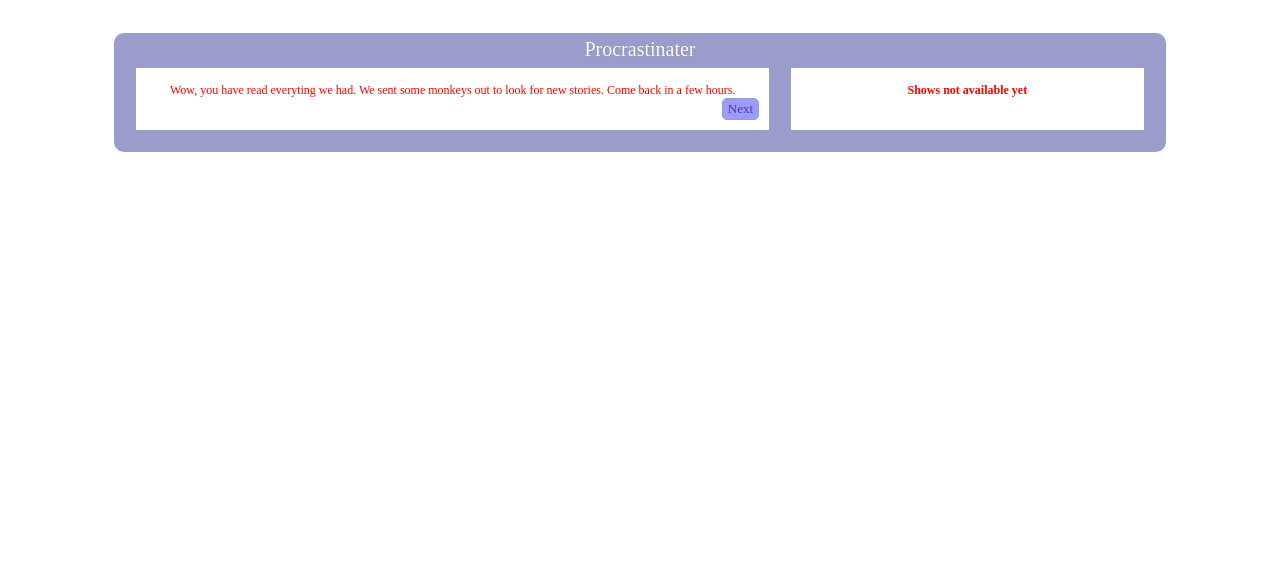
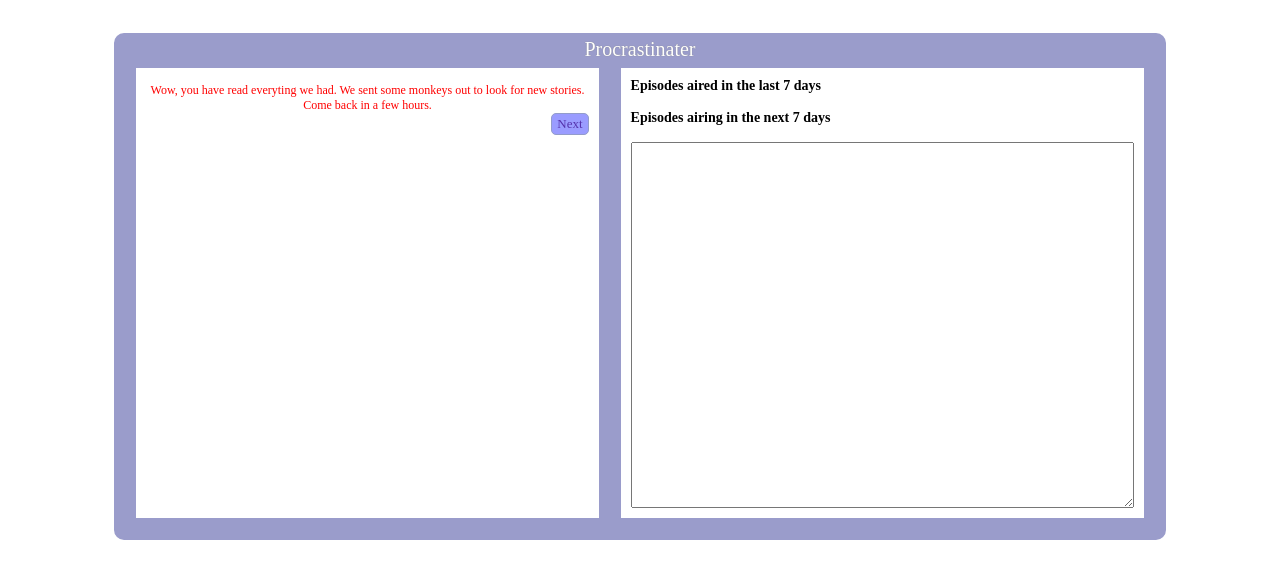
Before and after one commit to tiberiu/procrastinater, a Django app: page / in a window 1280 px wide. Shown: the top 579 px of the page. Run offline with Django 3.2, Linux system fonts and the light colour scheme; the visitor is signed in with stand-in values (Sample User, id 1); data that the repository does not hold is empty; parts of the project's set-up code (start-up, migrations or seed data) failed here and were passed over.

Commit message:
Added shows to the template and added a different function to the model to fetch them. Seems cleaner this way, check comments however

```diff
--- a/web/controllers/index.py
+++ b/web/controllers/index.py
@@ -1,3 +1,5 @@
+from datetime import timedelta, datetime
+
 from django.template import Context, loader
 from django.contrib.auth.decorators import login_required
 from django.http import HttpResponse
@@ -8,10 +10,14 @@ from web.models import Story
 @login_required
 def index(request, id=None):
   user_id = request.user.id
-  story = Story.get_next_stream_story(user_id,
-      sites=[1, 3, 4])
-  tv_show = Story.get_next_stream_story(user_id,
-      sites=[2])
+  story = Story.get_next_stream_story(user_id)
+
+  # It's good like this until we figure a way to keep a history
+  # of viewed shows
+  today = datetime.today()
+  week = timedelta(days=7)
+  past_episodes = Story.get_episodes_by_range(today - week, today)
+  next_episodes = Story.get_episodes_by_range(today, today + week)
 
   if story:
     story_content = story.content
@@ -20,16 +26,12 @@ def index(request, id=None):
   else:
     story_content = None
 
-  if tv_show:
-    tv_show_content = tv_show.content
-  else:
-    tv_show_content = None
-
   t = loader.get_template('index.html')
   c = Context({
     "user": request.user,
     "entry_html": story_content,
-    "tv_show": tv_show_content,
+    "past_episodes": past_episodes,
+    "next_episodes": next_episodes,
     "DEBUG": settings.DEBUG,
   })
 
--- a/web/models.py
+++ b/web/models.py
@@ -1,3 +1,5 @@
+from datetime import datetime, timedelta
+
 from django.db import models
 from django.contrib.auth.models import User
 
@@ -12,7 +14,21 @@ class Story(models.Model):
   users = models.ManyToManyField(User)
 
   @staticmethod
-  def get_next_stream_story(user_id, sites=[1, 2, 3, 4]):
+  def get_episodes_by_range(start_date, end_date):
+    #FIXME: We need a better way than hardcoding this
+    shows_sites_id = [2]
+    episodes = Story.objects.filter(date__gt=start_date,
+        date__lte=end_date,
+        source_site__in=shows_sites_id)
+    for episode in episodes:
+      if 'air_date' in episode.content.__dict__:
+        yield episode.content
+
+  @staticmethod
+  def get_next_stream_story(user_id):
+    #FIXME: We need a better way than hardcoding this
+    stream_sites_id = [1, 3, 4]
+
     # I found no better way of doing this but with a raw query
     # and using a subquery
 
@@ -22,8 +38,6 @@ class Story(models.Model):
         user_id = int(user_id)
       except:
         raise ValueError
-    # sites should only contain ints
-    sites = map(int, sites)
 
     # Get stories read by user
     subquery = "SELECT web_story.id \
@@ -33,14 +47,14 @@ class Story(models.Model):
           WHERE web_story_users.user_id = '%d'" % user_id
 
 
-    # Get the first story that isn't the first query
+    # Get the first story that isn't in the first query
     query = "SELECT * \
           FROM web_story \
           WHERE \
             web_story.id NOT IN (%s) AND \
             web_story.source_site IN (%s) \
           ORDER BY id DESC \
-          LIMIT 1" % (subquery, ','.join(map(str, sites)))
+          LIMIT 1" % (subquery, ','.join(map(str, stream_sites_id)))
 
     try:
       story = list(Story.objects.raw(query))[0]
--- a/web/static/css/style.css
+++ b/web/static/css/style.css
@@ -132,3 +132,7 @@
 #entry_stream {
   padding: 10px;
 }
+
+#shows h2 {
+  font-size: 14px;
+}
--- a/web/templates/index.html
+++ b/web/templates/index.html
@@ -28,11 +28,22 @@
         </td>
         <td class="separator"></td>
         <td id="shows">
-            <h1 class="form_error">Shows not available yet</h1>
-          {% if tv_show %}
-            {% if DEBUG %}
-              <textarea rows="24" cols="60" readonly="readonly" class="debug">{{ tv_show }}</textarea>
-            {% endif %}
+          <h2>Episodes aired in the last 7 days</h2>
+          <ul>
+          {% for episode in past_episodes %}
+            <li>{{ episode.show_name }} : {{ episode.title }}</li>
+          {% endfor %}
+          </ul>
+          <h2>Episodes airing in the next 7 days</h2>
+          <ul>
+          {% for episode in next_episodes %}
+            <li>{{ episode.show_name }} : {{ episode.title }}</li>
+          {% endfor %}
+          </ul>
+
+          {% if DEBUG %}
+            <textarea rows="24" cols="60" readonly="readonly" class="debug">
+            </textarea>
           {% endif %}
         </td>
       </tr>
```
